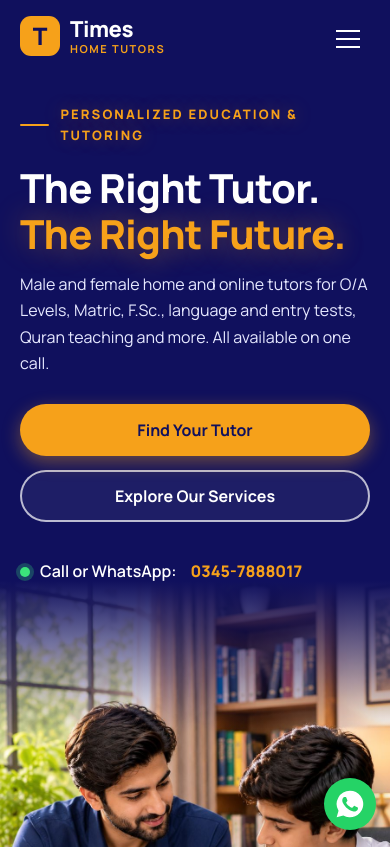
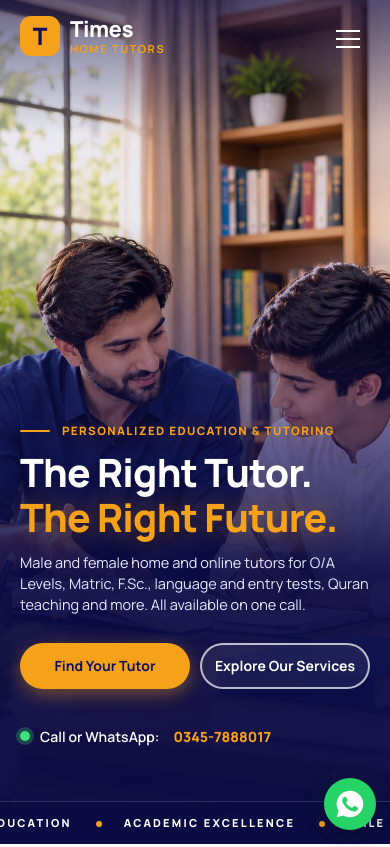
Before and after one commit to Hafeezurrehman-hub/Times-Enterprisers, a plain HTML site: page index.html in a window 390 px wide. Shown: the top 847 px of the page. Drawn offline with Linux system fonts and the light colour scheme.

Commit message:
Mobile hero: photo fills hero with text on top, faces kept visible
Co-Authored-By: Claude Sonnet 5.5 <noreply@anthropic.com>
Claude-Session: https://claude.ai/code/session_01YVR1GNRa4b2TZuVyUAAW6f

```diff
--- a/styles.css
+++ b/styles.css
@@ -706,3 +706,34 @@ img{height:auto}
   /* floating whatsapp slightly smaller, away from text */
   .wa-float{width:52px;height:52px;right:14px;bottom:14px}
 }
+
+/* ===== MOBILE HERO v2: photo fills the hero, text sits on top of it ===== */
+@media (max-width:700px){
+  .hero{min-height:100vh;min-height:100svh;align-items:flex-end}
+  .hero__bg{top:0;height:100%}
+  .hero__bg img,.hero__bg--video video,.hero__bg--video .hero__poster{object-position:center 22%}
+  .hero__shade{top:0;height:100%;background:
+    linear-gradient(0deg,rgba(11,11,69,.97) 0%,rgba(11,11,69,.9) 34%,rgba(16,16,93,.45) 58%,rgba(16,16,93,.08) 82%),
+    linear-gradient(180deg,rgba(11,11,69,.65) 0,rgba(11,11,69,0) 20%)}
+  .hero__in{padding-top:300px;padding-bottom:84px}
+  .hero h1{font-size:clamp(36px,10.5vw,46px)}
+  .hero__lead{font-size:15.5px}
+  .hero--scrub{align-items:flex-end}
+}
+
+/* mobile hero v3: shorter text block so the faces stay visible above it */
+@media (max-width:700px){
+  .hero__bg img,.hero__bg--video video,.hero__bg--video .hero__poster{object-position:center 0%}
+  .hero__shade{background:
+    linear-gradient(0deg,rgba(11,11,69,.97) 0%,rgba(11,11,69,.93) 32%,rgba(16,16,93,.5) 52%,rgba(16,16,93,.08) 74%),
+    linear-gradient(180deg,rgba(11,11,69,.6) 0,rgba(11,11,69,0) 16%)}
+  .hero__in{padding-top:0;padding-bottom:72px}
+  .hero .eyebrow{font-size:11.5px;letter-spacing:.12em;margin-bottom:10px;white-space:nowrap}
+  .hero h1{font-size:clamp(34px,10vw,42px);margin-bottom:.3em}
+  .hero__lead{font-size:14.5px;line-height:1.45;margin-bottom:14px;display:-webkit-box;-webkit-line-clamp:3;-webkit-box-orient:vertical;overflow:hidden}
+  .hero__btns{display:grid;grid-template-columns:1fr 1fr;gap:10px}
+  .hero__btns .btn{width:100%;padding:13px 8px;font-size:14px;min-height:46px}
+  .hero__trust{margin-top:12px;font-size:14px}
+}
+@media (max-width:700px){.scrub__hint{display:none}}
+@media (max-width:700px) and (max-height:720px){.hero__lead{display:none}.hero__in{padding-bottom:66px}}
```
